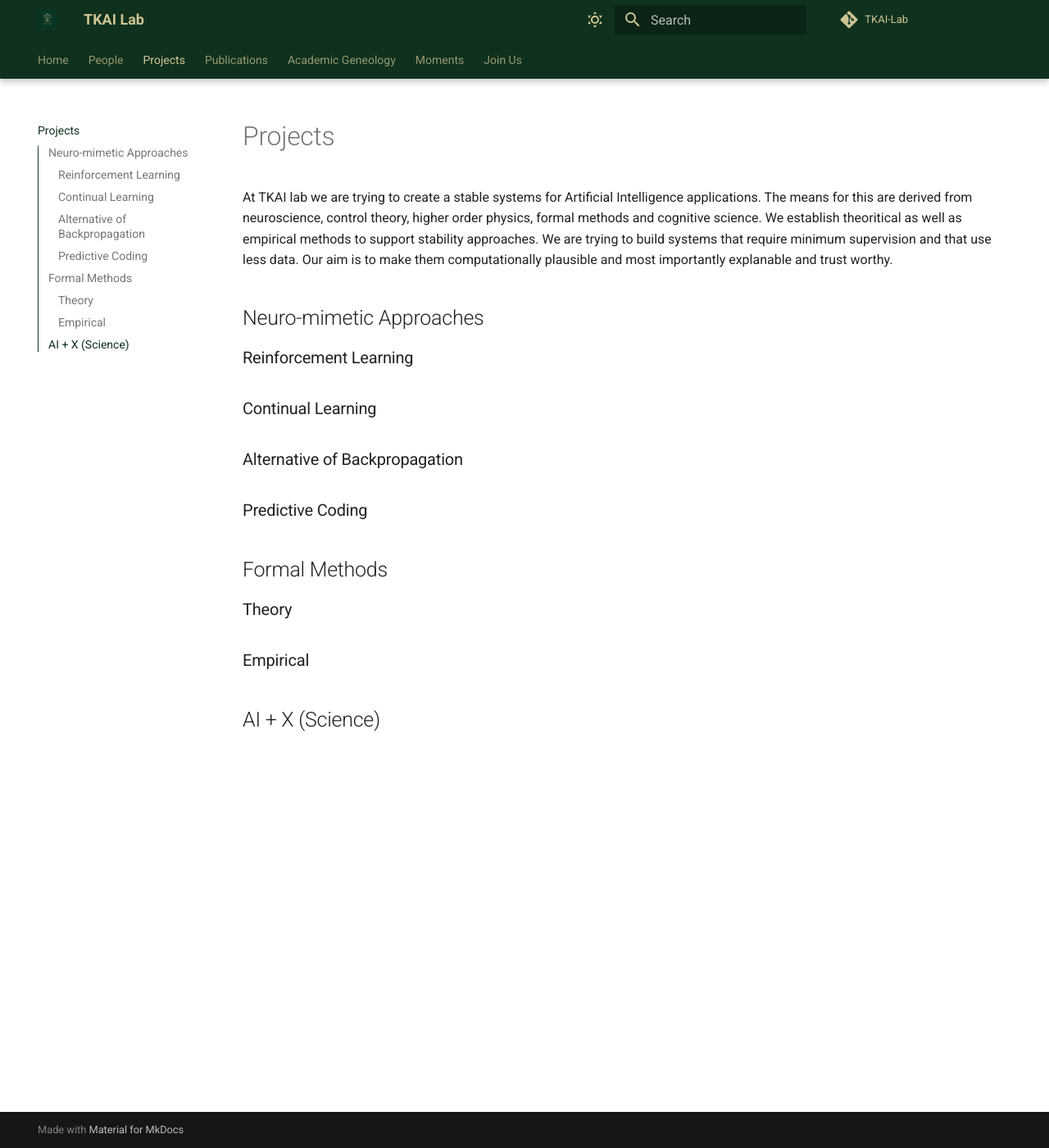
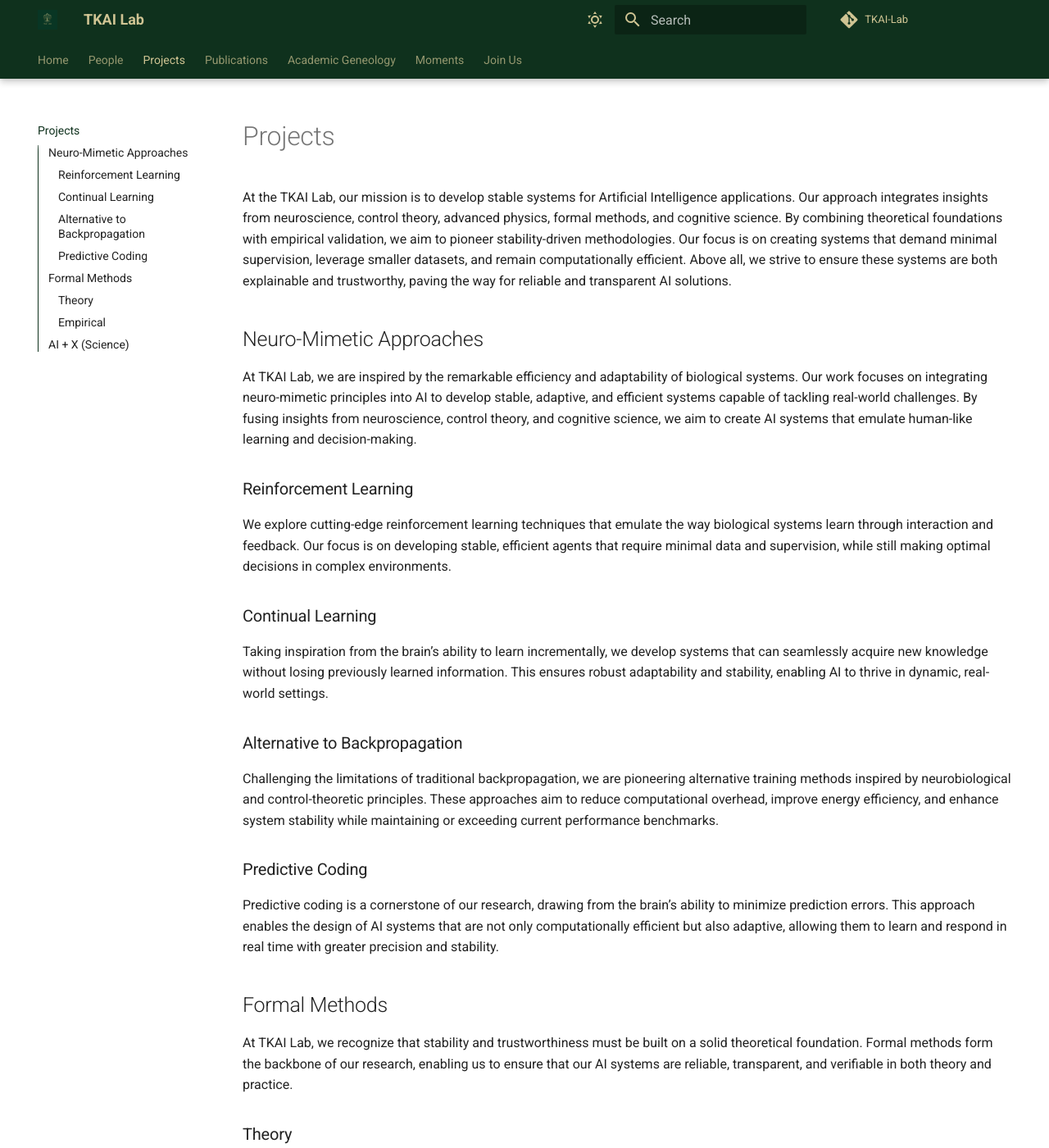
Before and after one commit to TKAI-LAB-Mali/tkai-lab-mali.github.io, an MkDocs documentation site: the page built from docs/projects.md, in a window 1280 px wide and 1400 px high. Shown: the whole window at 82% size. Built offline with MkDocs 1.6.1 and Material for MkDocs 9.7.7, drawn with Linux system fonts in a browser that asks for light colours; some of the changed text lies outside the part shown.

Commit message:
Updated projects.md

```diff
--- a/docs/projects.md
+++ b/docs/projects.md
@@ -1,16 +1,38 @@
 # Projects
-At TKAI lab we are trying to create a stable systems for Artificial Intelligence applications. The means for this are derived from neuroscience, control theory, higher order physics, formal methods and cognitive science.
-We establish theoritical as well as empirical methods to support stability approaches.
-We are trying to build systems that require minimum supervision and that use less data. Our aim is to make them computationally plausible and most importantly explanable and trust worthy.
+At the TKAI Lab, our mission is to develop stable systems for Artificial Intelligence applications. Our approach integrates insights from neuroscience, control theory, advanced physics, formal methods, and cognitive science. By combining theoretical foundations with empirical validation, we aim to pioneer stability-driven methodologies. Our focus is on creating systems that demand minimal supervision, leverage smaller datasets, and remain computationally efficient. Above all, we strive to ensure these systems are both explainable and trustworthy, paving the way for reliable and transparent AI solutions.
 
-## Neuro-mimetic Approaches
+## Neuro-Mimetic Approaches
+
+At TKAI Lab, we are inspired by the remarkable efficiency and adaptability of biological systems. Our work focuses on integrating neuro-mimetic principles into AI to develop stable, adaptive, and efficient systems capable of tackling real-world challenges. By fusing insights from neuroscience, control theory, and cognitive science, we aim to create AI systems that emulate human-like learning and decision-making.
+
 ### Reinforcement Learning
+
+We explore cutting-edge reinforcement learning techniques that emulate the way biological systems learn through interaction and feedback. Our focus is on developing stable, efficient agents that require minimal data and supervision, while still making optimal decisions in complex environments.
+
 ### Continual Learning
-### Alternative of Backpropagation
+
+Taking inspiration from the brain’s ability to learn incrementally, we develop systems that can seamlessly acquire new knowledge without losing previously learned information. This ensures robust adaptability and stability, enabling AI to thrive in dynamic, real-world settings.
+
+### Alternative to Backpropagation
+
+Challenging the limitations of traditional backpropagation, we are pioneering alternative training methods inspired by neurobiological and control-theoretic principles. These approaches aim to reduce computational overhead, improve energy efficiency, and enhance system stability while maintaining or exceeding current performance benchmarks.
+
 ### Predictive Coding
 
+Predictive coding is a cornerstone of our research, drawing from the brain’s ability to minimize prediction errors. This approach enables the design of AI systems that are not only computationally efficient but also adaptive, allowing them to learn and respond in real time with greater precision and stability.
+
 ## Formal Methods
+
+At TKAI Lab, we recognize that stability and trustworthiness must be built on a solid theoretical foundation. Formal methods form the backbone of our research, enabling us to ensure that our AI systems are reliable, transparent, and verifiable in both theory and practice.
+
 ### Theory
+
+We develop rigorous mathematical frameworks to analyze and guarantee the stability of AI systems. Our theoretical work bridges the gap between foundational research and real-world applications, ensuring our methods are robust under a variety of conditions.
+
 ### Empirical
 
+To validate our theoretical models, we conduct comprehensive empirical studies. These experiments test the applicability and scalability of our methods in real-world scenarios, ensuring that our stability-driven AI systems perform reliably under diverse and challenging conditions.
+
 ## AI + X (Science)
+
+We are committed to harnessing the power of AI to revolutionize other scientific domains. At TKAI Lab, we explore the intersection of AI with physics, biology, cybersecurity, health and cognitive science to address some of the most complex interdisciplinary challenges. Our aim is to create transformative solutions that are explainable, efficient, and trustworthy, pushing the boundaries of both AI and the sciences it touches.
```
